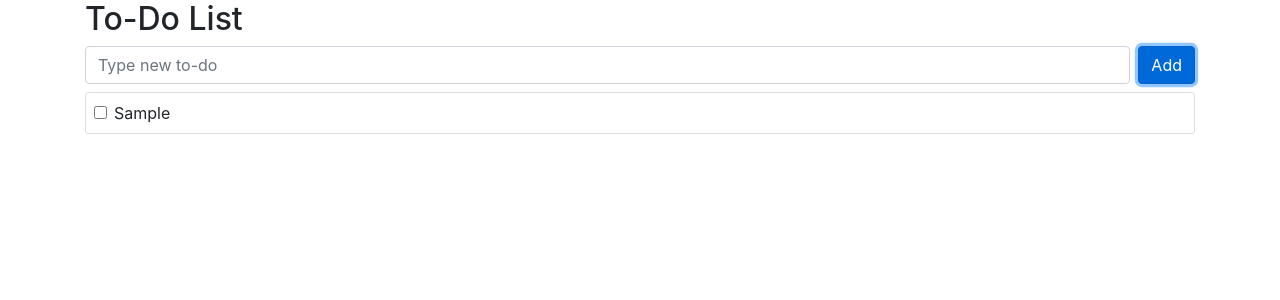
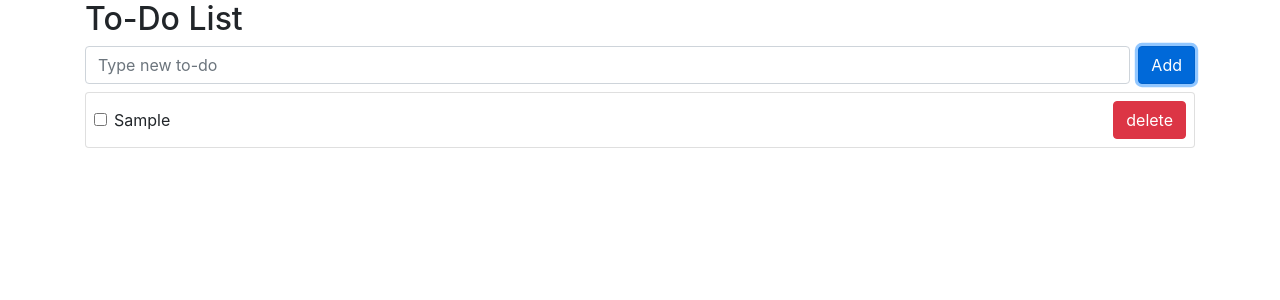
Before and after one commit to gnoyes-mik/vue-sample-todo, a Vue app: page / in a window 1280 px wide. Both pictures are taken after typing "Sample" into the empty fields and a click on the button "Add". Shown: the top 300 px of the page. Built offline with nearby package versions, Linux system fonts and the light colour scheme.

Commit message:
feat: 배열에서 아이템 삭제

```diff
--- a/src/App.vue
+++ b/src/App.vue
@@ -12,13 +12,19 @@
       </div>
       <div v-show="hasError" style="color: red">This field cannot be empty</div>
     </form>
-    <div v-for="todo in todos" :key="todo.id" class="card mt-2">
-      <div class="card-body p-2">
-        <div class="form-check">
+    <div v-if="!todos.length">
+      Todo list is empty!
+    </div>
+    <div v-for="(todo, index) in todos" :key="todo.id" class="card mt-2">
+      <div class="card-body p-2 d-flex align-items-center">
+        <div class="form-check flex-grow-1">
           <input class="form-check-input" type="checkbox" v-model="todo.completed">
           <label class="form-check-label" :class="{ todo:todo.completed}">
             {{ todo.subject }}
           </label>
+        </div>
+        <div>
+          <button class="btn btn-danger" @click="deleteTodo(index)">delete</button>
         </div>
       </div>
     </div>
@@ -51,12 +57,17 @@ export default {
         todo.value = '';
       }
     };
+    const deleteTodo = (index) => {
+      todos.value.splice(index, 1);
+    };
+
     return {
       todo,
       todos,
       hasError,
       todoStyle,
       onSubmit,
+      deleteTodo,
     };
   }
 };
```
